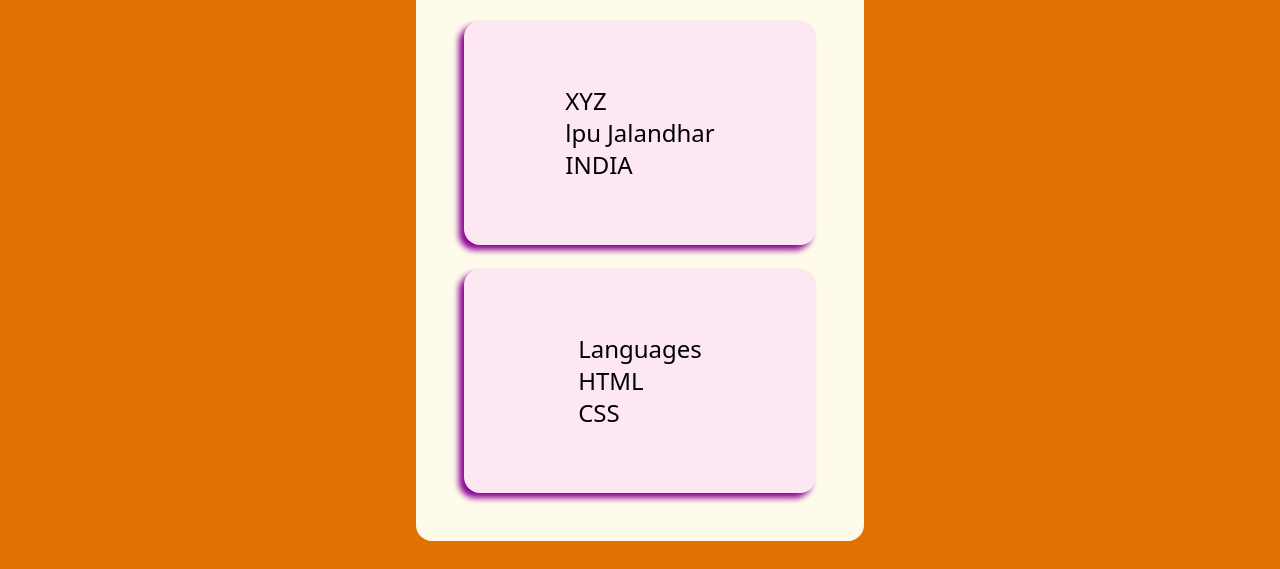
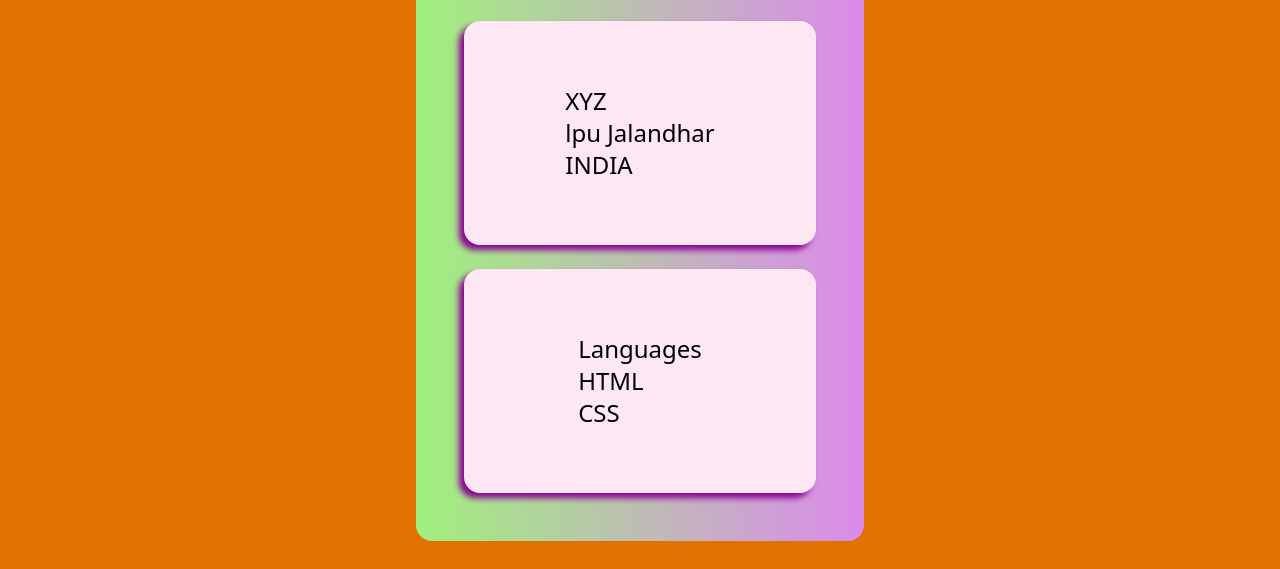
Before and after one commit to Rashik2004/Rashik2004, a website: page Tailwind/src/task7.html in a window 1280 px wide. Shown: the part 287-856 px from the top of the page. Drawn offline with nearby package versions, Linux system fonts and the light colour scheme.

Commit message:
Updated the file name is task 7

```diff
--- a/Tailwind/src/task7.html
+++ b/Tailwind/src/task7.html
@@ -4,7 +4,13 @@
     <meta charset="UTF-8">
     <meta name="viewport" content="width=device-width, initial-scale=1.0">
     <title>Document</title>
-    <script src="https://unpkg.com/@tailwindcss/browser@4"></script>
+    <script src="https://unpkg.com/@tailwindcss/browser@4">
+    </script>
+    <style type="text/tailwindcss">
+        .gradient {
+            background-image: linear-gradient(to right, #a0f07d, #db8aeb);
+          }
+      </style>
 </head>
 <body class="bg-amber-600">
     <header class=" bg-black text-white">
@@ -19,7 +25,7 @@
         </nav>
     </header>
     <div class="container mx-auto flex justify-center bg-amber-600">
-        <div class="container mx-auto justify-center bg-amber-50 w-[35%] rounded-2xl m-7 p-6">
+        <div class="container mx-auto justify-center gradient w-[35%] rounded-2xl m-7 p-6">
             <h1 class=" text-left p-6 text-3xl w-[80%]">Create Your Own Web Presence</h1>
             <div class=" bg-pink-100 m-6 rounded-2xl shadow-fuchsia-800 shadow-[-5px_5px_6px_0px_rgba(0,0,0,0.3)] h-56 flex justify-center items-center">
                 <h2 class="p-6 text-2xl">XYZ <br> lpu Jalandhar <br> INDIA </h2>
```
